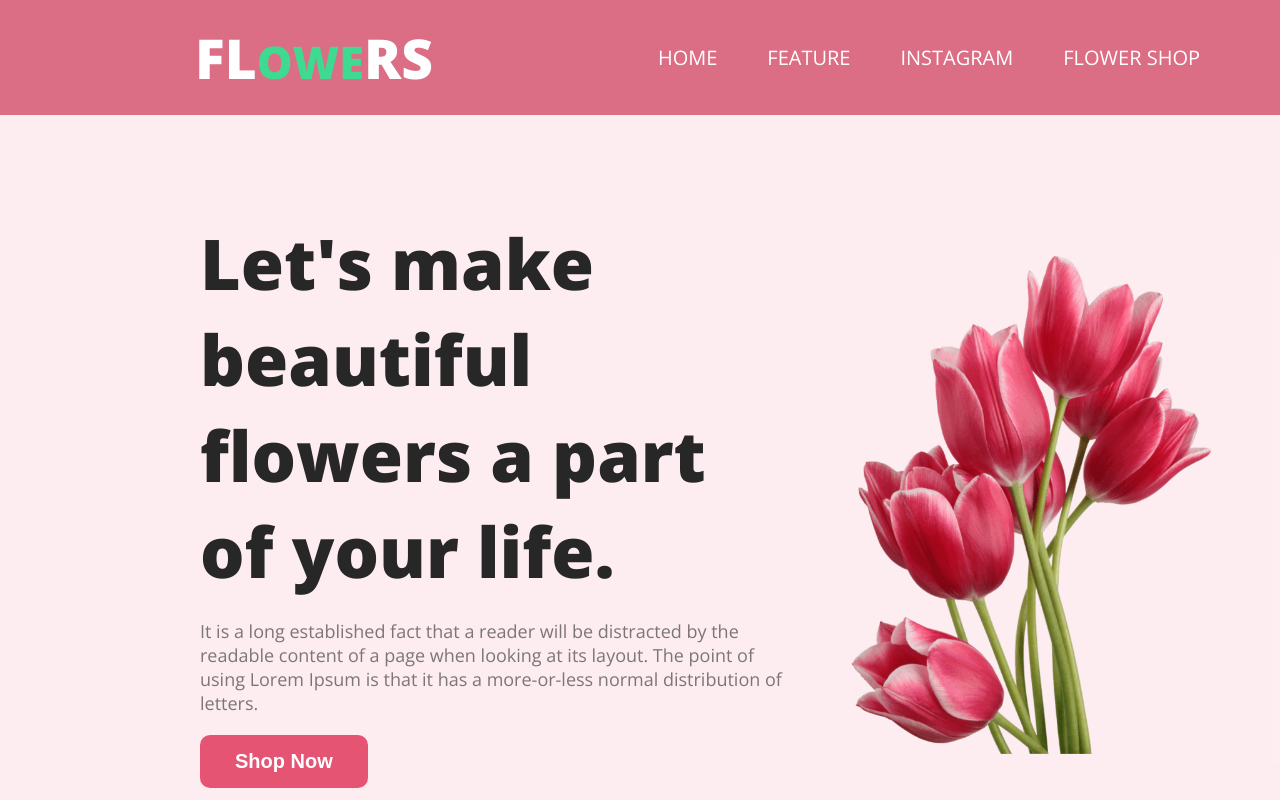
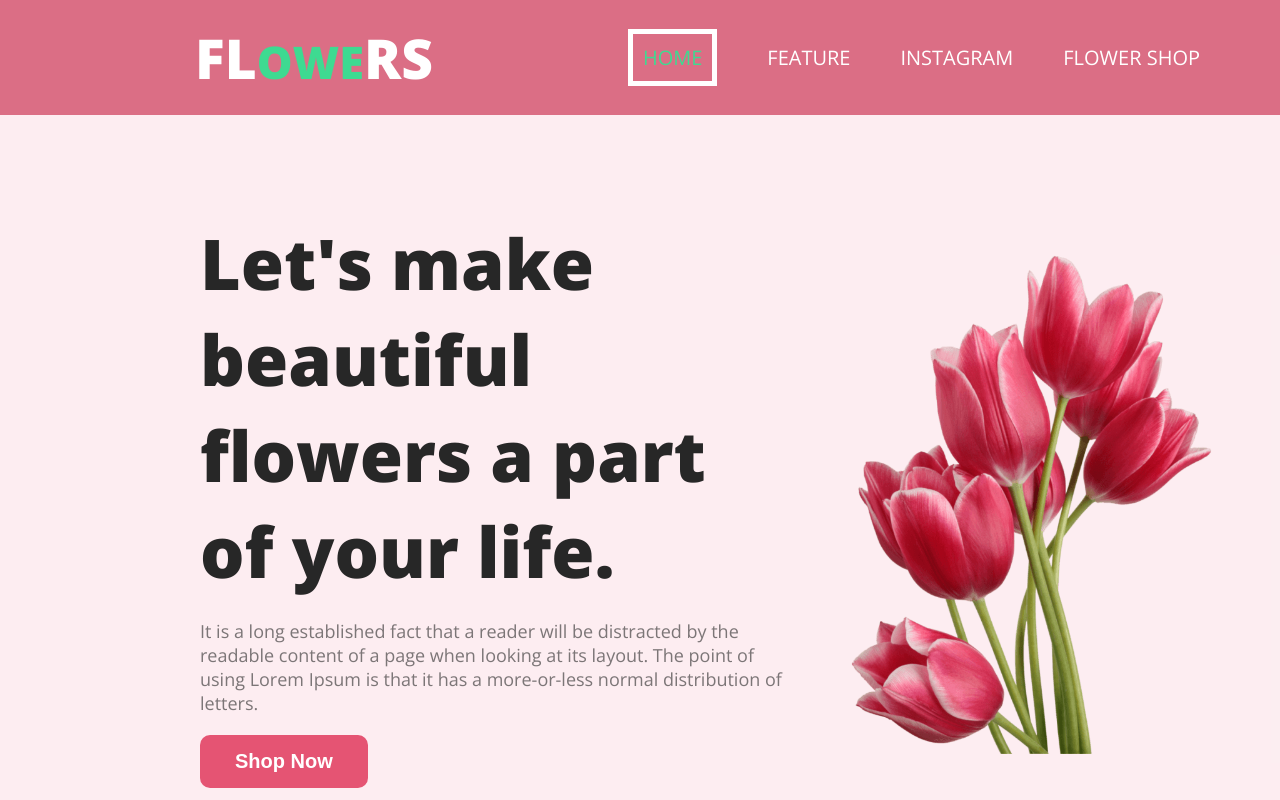
Before and after one commit to MdMehdiHasan9819/flower-shop-assignment-mhr, a plain HTML site: page index.html in a window 1280 px wide. In both pictures the pointer is over the link "HOME". Shown: the top 800 px of the page. Drawn offline with nearby package versions, Linux system fonts and the light colour scheme.

Commit message:
added final part

```diff
--- a/assets/style.css
+++ b/assets/style.css
@@ -74,6 +74,14 @@ nav a{
     text-transform: uppercase;
     cursor: pointer;
 }
+
+.anchor-link:hover{
+    transition: 2s all;
+    border: 5px solid #FFF;
+    color: #3eda91;
+    padding: 10px;
+}
+
 /* our feature section css */
 .our-feature-head{
     text-align: center;
```
Also changed, not shown: index.html (+0 -6 lines).
